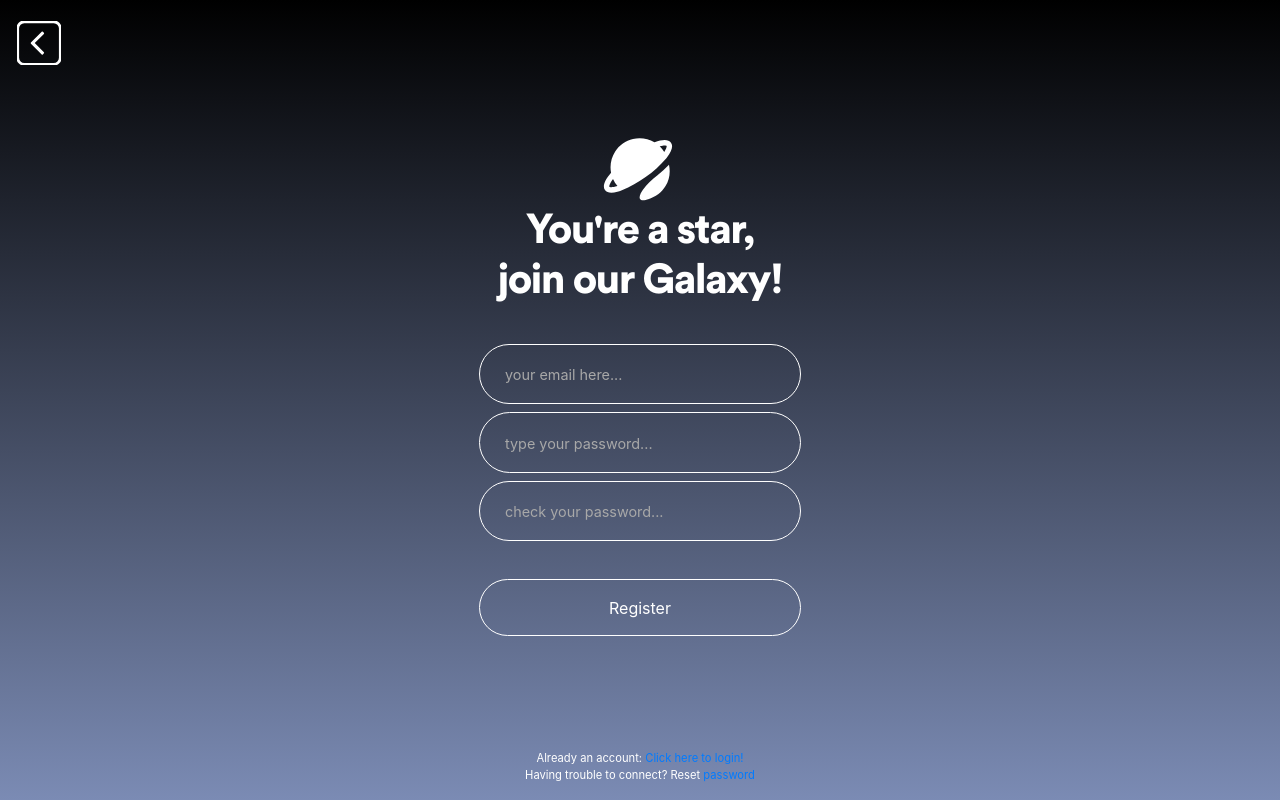
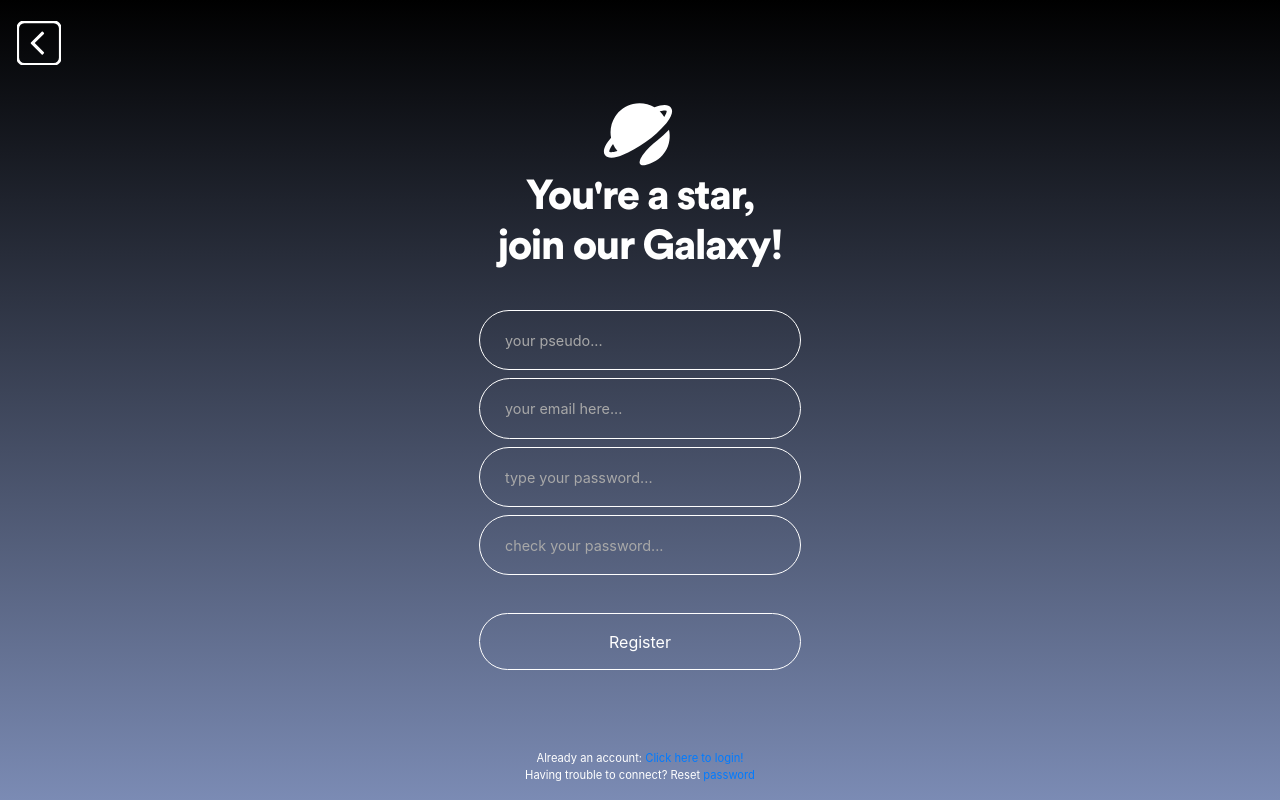
Before and after one commit to arnoldhaub/getflixProject, a PHP site: page /register_form.php in a window 1280 px wide. Run offline with PHP 8.4, Linux system fonts and the light colour scheme.

Commit message:
Ajout pseudo

```diff
--- a/docker_env/application/source/login_form.php
+++ b/docker_env/application/source/login_form.php
@@ -102,7 +102,7 @@
 <!-- Here we check if the user is connected. If yes, no need to ask him to suscribe -->
 <?php if (isset($_SESSION['connect']))
 			{ ?>
-					<h1>Bienvenue <?php echo $email ?></h1>
+					<h1>Bienvenue <?php echo $pseudo ?></h1>
 			<?php
 				if (isset($_GET['success']))
 						{
--- a/docker_env/application/source/register_form.php
+++ b/docker_env/application/source/register_form.php
@@ -11,10 +11,11 @@
 	}
 
 
-	if (!empty($_POST['email']) && !empty($_POST['password']) && !empty($_POST['password_two']))
+	if (!empty($_POST['pseudo']) && !empty($_POST['email']) && !empty($_POST['password']) && !empty($_POST['password_two']))
 	{
 		include('src/connect.php');
 		// variables
+		$pseudo 					= htmlspecialchars($_POST['pseudo']);
 		$email 					= htmlspecialchars($_POST['email']);
 		$password 				= htmlspecialchars($_POST['password']);
 		$password_two  			= htmlspecialchars($_POST['password_two']);
@@ -25,7 +26,6 @@
 			header('location: register_form.php?error=1&message=Non identical password.');
 			exit();
 		}
-
 
 		// email adress valid ?
 		if(!filter_var($email, FILTER_VALIDATE_EMAIL))
@@ -54,8 +54,8 @@
 		$password = "aq1".sha1($password."123")."25";
 
 		// sending
-		$req = $db->prepare("INSERT INTO user(email, password, secret) VALUES (?,?,?)");
-		$req->execute(array($email,$password,$secret));
+		$req = $db->prepare("INSERT INTO user(pseudo, email, password, secret) VALUES (?,?,?,?)");
+		$req->execute(array($pseudo, $email,$password,$secret));
 		header('location: register_form.php?success=1');
 		exit();
 
@@ -120,6 +120,7 @@
 
 
     <form method="post" action=register_form.php class="buttons1_RegisterForm">
+			<input type="texte" class="Register0_RegisterForm" name="pseudo" id="Register0_RegisterForm" placeholder="your pseudo..." /></button><br>
             <input type="email" class="Register0_RegisterForm" name="email" label="email" id="Register0_RegisterForm" placeholder="your email here..." /></button><br>
             <input type="password" class="Register1_RegisterForm" name="password" label="Register" id="Register1_RegisterForm" placeholder="type your password..."/></button><br>
             <input type="password" class="Register2_RegisterForm" name="password_two" label="Register" id="Register2_RegisterForm" placeholder="check your password..."/></button>
```
